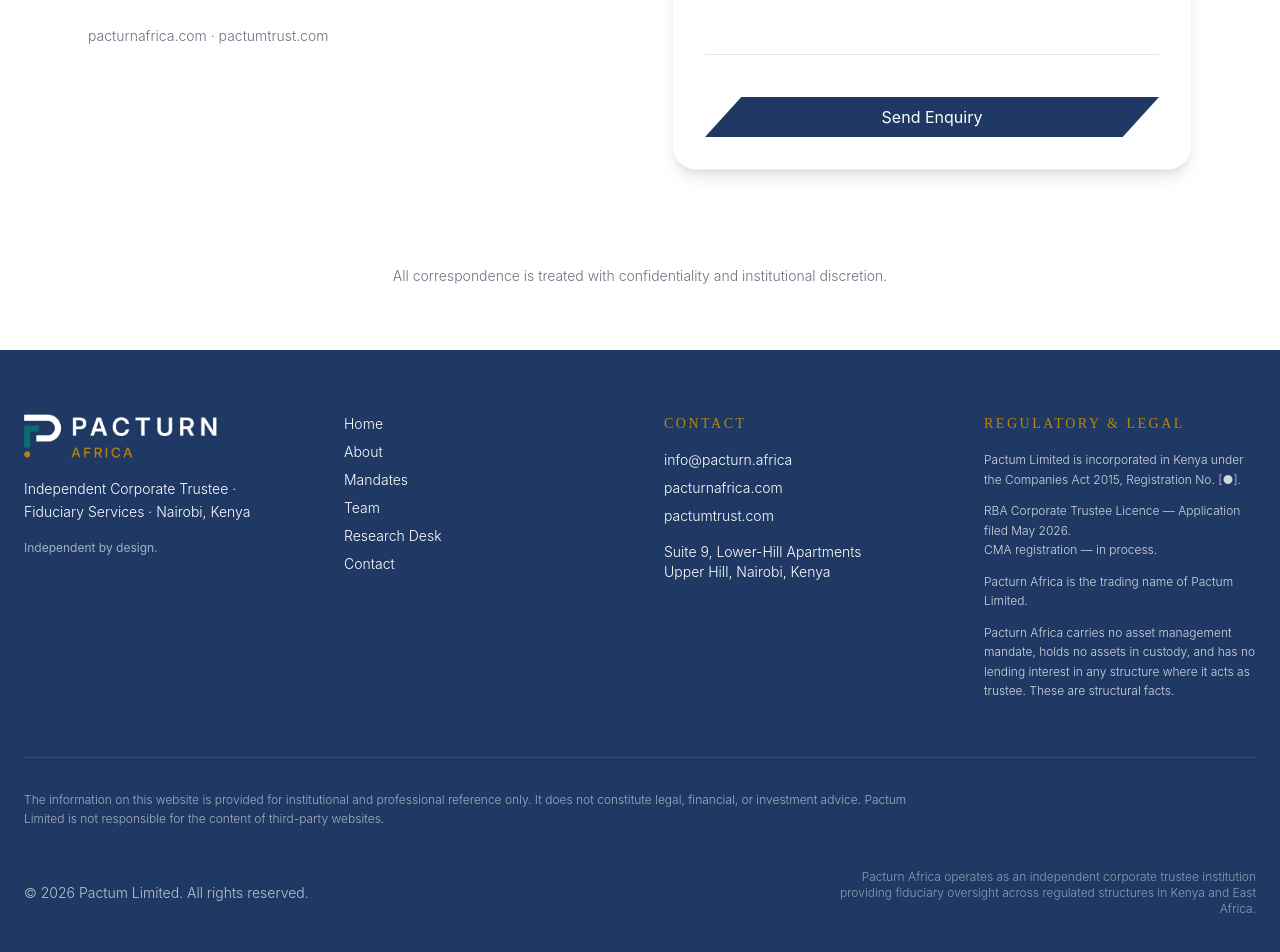
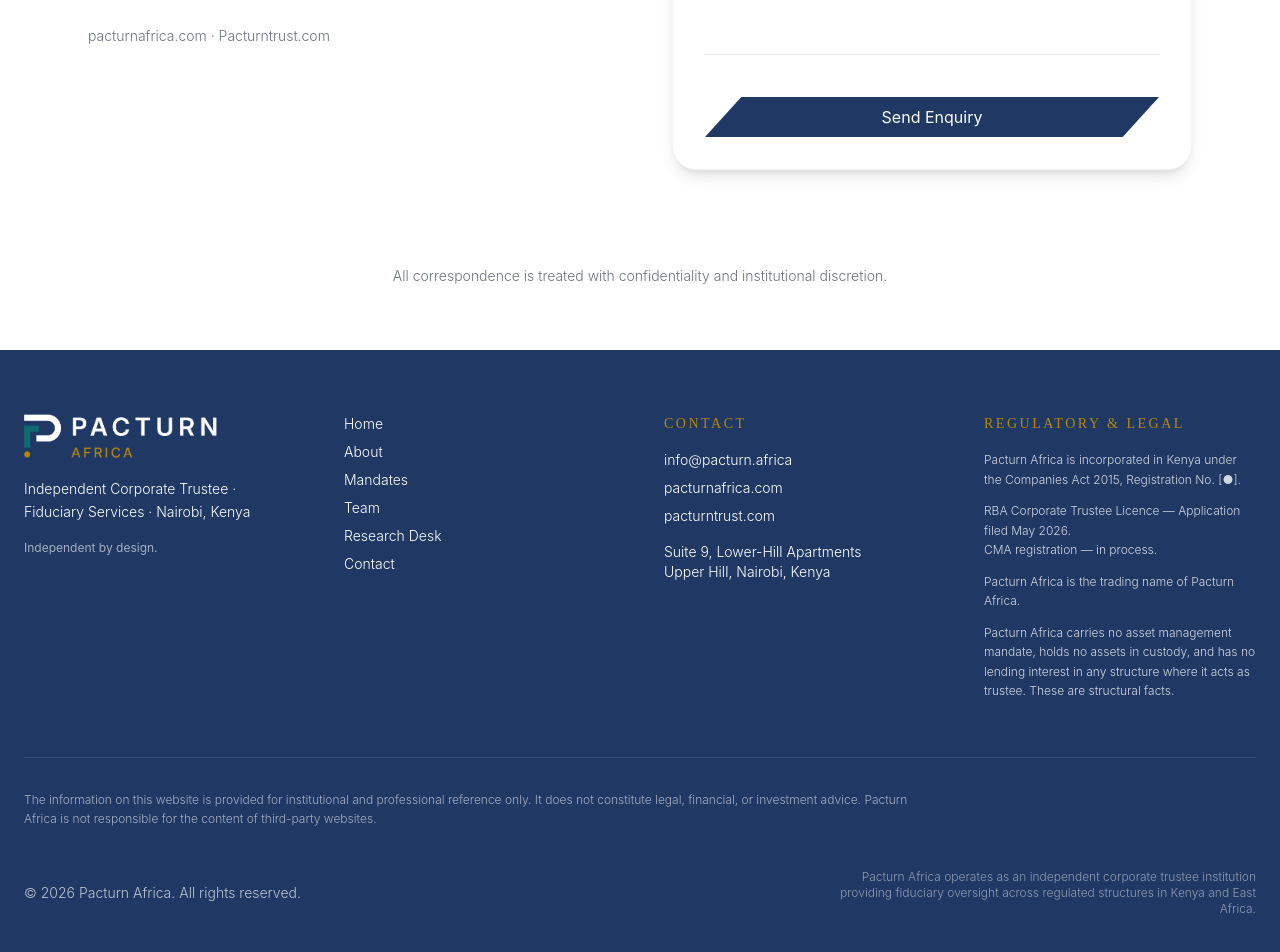
Before and after one commit to Griffin-Ndede/Pacturn_frontend, a React (Vite) app: page /contact in a window 1280 px wide. Shown: the part 950-1902 px from the top of the page. Built offline with nearby package versions, Linux system fonts and the light colour scheme.

Commit message:
Fix: typo errors in the company name

```diff
--- a/src/Components/Footer.jsx
+++ b/src/Components/Footer.jsx
@@ -78,7 +78,7 @@
             <ul className="space-y-2 text-sm font-light">
               <li>info@pacturn.africa</li>
               <li>pacturnafrica.com</li>
-              <li>pactumtrust.com</li>
+              <li>pacturntrust.com</li>
               <li className="pt-2">
                 Suite 9, Lower-Hill Apartments<br />
                 Upper Hill, Nairobi, Kenya
@@ -93,7 +93,7 @@
             </h4>
 
             <p className="text-xs font-light leading-relaxed text-white/80">
-              Pactum Limited is incorporated in Kenya under the Companies Act 2015, Registration No. [●].
+              Pacturn Africa is incorporated in Kenya under the Companies Act 2015, Registration No. [●].
             </p>
 
             <p className="text-xs font-light leading-relaxed text-white/80 mt-3">
@@ -103,7 +103,7 @@
             </p>
 
             <p className="text-xs font-light leading-relaxed text-white/80 mt-3">
-              Pacturn Africa is the trading name of Pactum Limited.
+              Pacturn Africa is the trading name of Pacturn Africa.
             </p>
 
             <p className="text-xs font-light leading-relaxed text-white/80 mt-3">
@@ -119,7 +119,7 @@
         <div className="border-t border-white/10 pt-8 mb-10">
           <p className="text-xs text-white/60 font-light leading-relaxed max-w-4xl">
             The information on this website is provided for institutional and professional reference only.
-            It does not constitute legal, financial, or investment advice. Pactum Limited is not responsible
+            It does not constitute legal, financial, or investment advice. Pacturn Africa is not responsible
             for the content of third-party websites.
           </p>
         </div>
@@ -128,7 +128,7 @@
         <div className="flex flex-col md:flex-row justify-between items-start md:items-center gap-4">
 
           <p className="text-sm text-white/70 font-light">
-            © {currentYear} Pactum Limited. All rights reserved.
+            © {currentYear} Pacturn Africa. All rights reserved.
           </p>
 
           <p className="text-xs text-white/50 font-light max-w-md text-left md:text-right">
--- a/src/Pages/Contact.jsx
+++ b/src/Pages/Contact.jsx
@@ -119,7 +119,7 @@
           </div>
 
           <p className="text-sm text-gray-500 font-light">
-            pacturnafrica.com · pactumtrust.com
+            pacturnafrica.com · Pacturntrust.com
           </p>
 
         </div>
```
